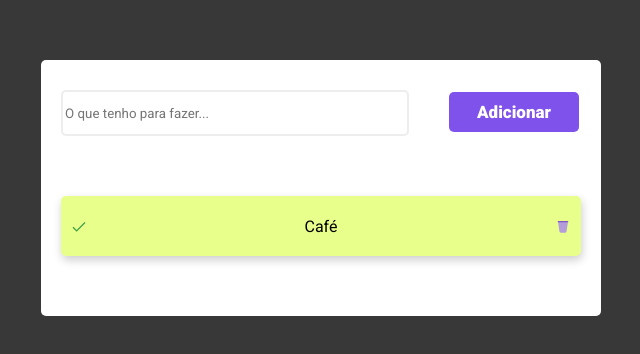
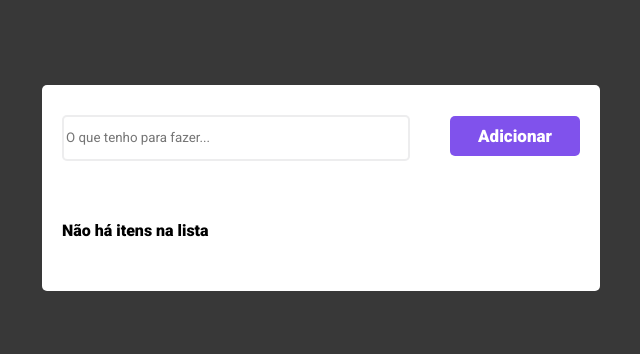
Before and after one commit to marianamoiolicapelari/primeiro-projeto-react, a React (Vite) app in the folder todo-list/: page / in a window 1280 px wide. Shown: the part 212-566 px from the top of the page, without its empty margins (319-959 px from the left). Built offline with nearby package versions, Linux system fonts and the light colour scheme.

Commit message:
added styles

```diff
--- a/todo-list/src/App.jsx
+++ b/todo-list/src/App.jsx
@@ -1,12 +1,10 @@
 import React, { useState } from 'react'
 import { v4 as uuid } from 'uuid'
 
-import { FcEmptyTrash, FcCheckmark } from "react-icons/fc";
-
-import { Container, ToDoList, Input, Button, ListItem } from './styles.js'
+import { Container, ToDoList, Input, Button, ListItem, Trash, Check } from './styles.js'
 
 function App() {
-  const [list, setList] = useState([{ id: uuid(), task: "Café", finished: true }])
+  const [list, setList] = useState([])
   const [inputTask, setInputTask] = useState('')
 
 
@@ -15,7 +13,9 @@ function App() {
   }
 
   function cliqueNoBotao() {
-    setList([...list, { id: uuid(), task: inputTask, finished: false }])
+    if (inputTask) {
+      setList([...list, { id: uuid(), task: inputTask, finished: false }])
+    }
   }
 
   function finalizarTarefa(id) {
@@ -37,13 +37,17 @@ function App() {
         <Button onClick={cliqueNoBotao}>Adicionar</Button>
 
         <ul>
-          {list.map(item => (
-            <ListItem isFinished={item.finished} key={item.id}>
-              <FcCheckmark onClick={() => finalizarTarefa(item.id)} />
-              <li>{item.task}</li>
-              <FcEmptyTrash onClick={() => deletarItem(item.id)} />
-            </ListItem>
-          ))}
+          {
+            list.length > 0 ? (list.map(item => (
+              <ListItem isFinished={item.finished} key={item.id}>
+                <Check onClick={() => finalizarTarefa(item.id)} />
+                <li>{item.task}</li>
+                <Trash onClick={() => deletarItem(item.id)} />
+              </ListItem>
+            ))
+            ) : (
+              <h4>Não há itens na lista</h4>
+            )}
         </ul>
       </ToDoList>
     </Container>
--- a/todo-list/src/styles.js
+++ b/todo-list/src/styles.js
@@ -1,4 +1,5 @@
 import styled from 'styled-components'
+import { FcEmptyTrash, FcCheckmark } from "react-icons/fc";
 
 export const Container = styled.div`
     background: #383838;
@@ -38,6 +39,15 @@ export const Button = styled.button`
     font-size: 17px;
     line-height: 2px;
     width: 130px;
+    cursor: pointer;
+
+    &:hover {
+        opacity: 0.8;
+    }
+
+    &:active {
+        opacity: 0.6;
+    }
 `
 
 export const ListItem = styled.div`
@@ -56,3 +66,10 @@ export const ListItem = styled.div`
         list-style: none;
     }
 `
+
+export const Trash = styled(FcEmptyTrash)`
+    cursor: pointer;
+`
+export const Check = styled(FcCheckmark )`
+    cursor: pointer;
+`
```
